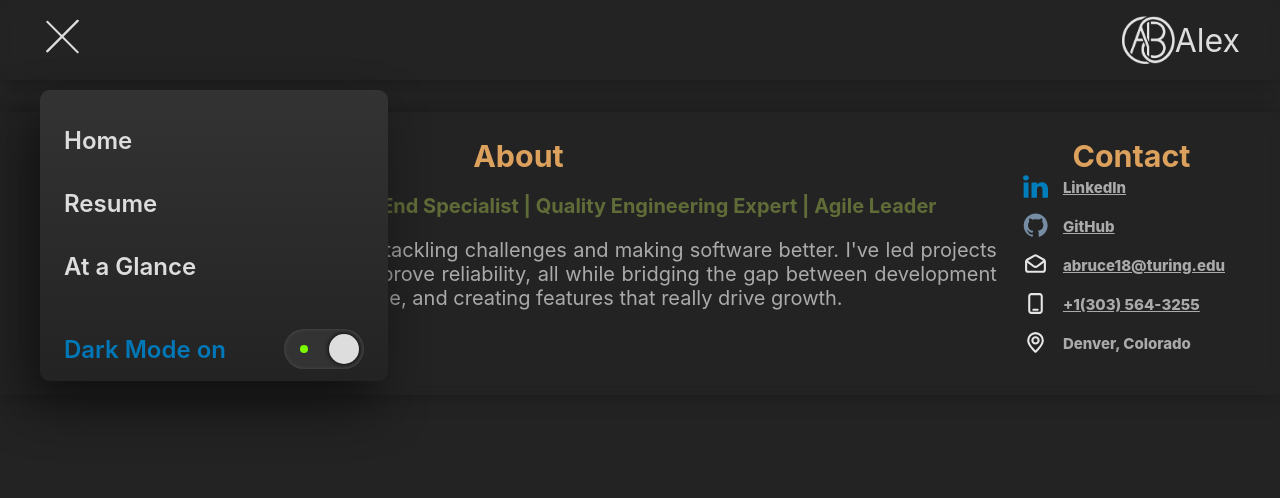
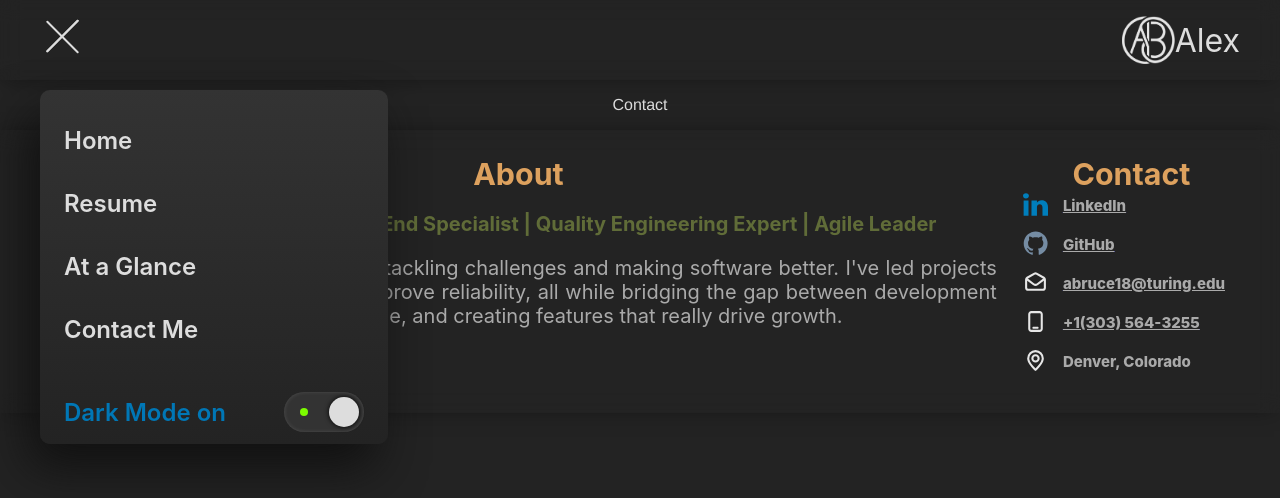
Before and after one commit to Alexbruce1/portfolio2024, a React (Create React App) app: page /contact in a window 1280 px wide. Both pictures are taken after a click on the element 62 px from the left and 36 px from the top of the page. Shown: the top 498 px of the page. Built offline with nearby package versions, Linux system fonts and the light colour scheme.

Commit message:
Add a basic Contact component

```diff
--- a/src/App.js
+++ b/src/App.js
@@ -8,6 +8,7 @@ import Resume from './Components/Resume';
 // import Personal from './Components/Personal';
 import Sidebar from './Components/Sidebar';
 import Footer from './Components/Footer';
+import Contact from './Components/Contact';
 import ABIcon from '../src/assets/ABIcon.png'
 
 function App() {
@@ -89,6 +90,7 @@ function App() {
             <Route path="/tldr" element={<Tldr />} />
             {/* <Route path="/personal" element={<Personal />} /> */}
             <Route path="/resume" element={<Resume />} />
+            <Route path="/contact" element={<Contact />} />
           </Routes>
         </div>
         {/* <AI /> */}
--- /dev/null
+++ b/src/Components/Contact.js
@@ -0,0 +1,9 @@
+import React from "react";
+
+function Contact() {
+  return(
+    <div className="Contact">Contact</div>
+  )
+}
+
+export default Contact;
--- a/src/Components/Sidebar.js
+++ b/src/Components/Sidebar.js
@@ -8,6 +8,7 @@ function Sidebar({ darkMode, toggleSidebar, toggleDarkMode }) {
       <Link to="/" onClick={toggleSidebar} className="sidebar-section sidebar-text-section">Home</Link>
       <Link to="/resume" onClick={toggleSidebar} className="sidebar-section sidebar-text-section">Resume</Link>
       <Link to="/tldr" onClick={toggleSidebar} className="sidebar-section sidebar-text-section">At a Glance</Link>
+      <Link to="/contact" onClick={toggleSidebar} className="sidebar-section sidebar-text-section">Contact Me</Link>
       {/* <Link to="/personal" onClick={toggleSidebar} className="sidebar-section sidebar-text-section">Outside of work</Link> */}
       <div className="sidebar-section dark-mode-container">
         <div className="dark-mode-text">Dark Mode {darkMode? 'on' : 'off'}</div>
```
Also changed, not shown: src/Components/Contact.css (added).
